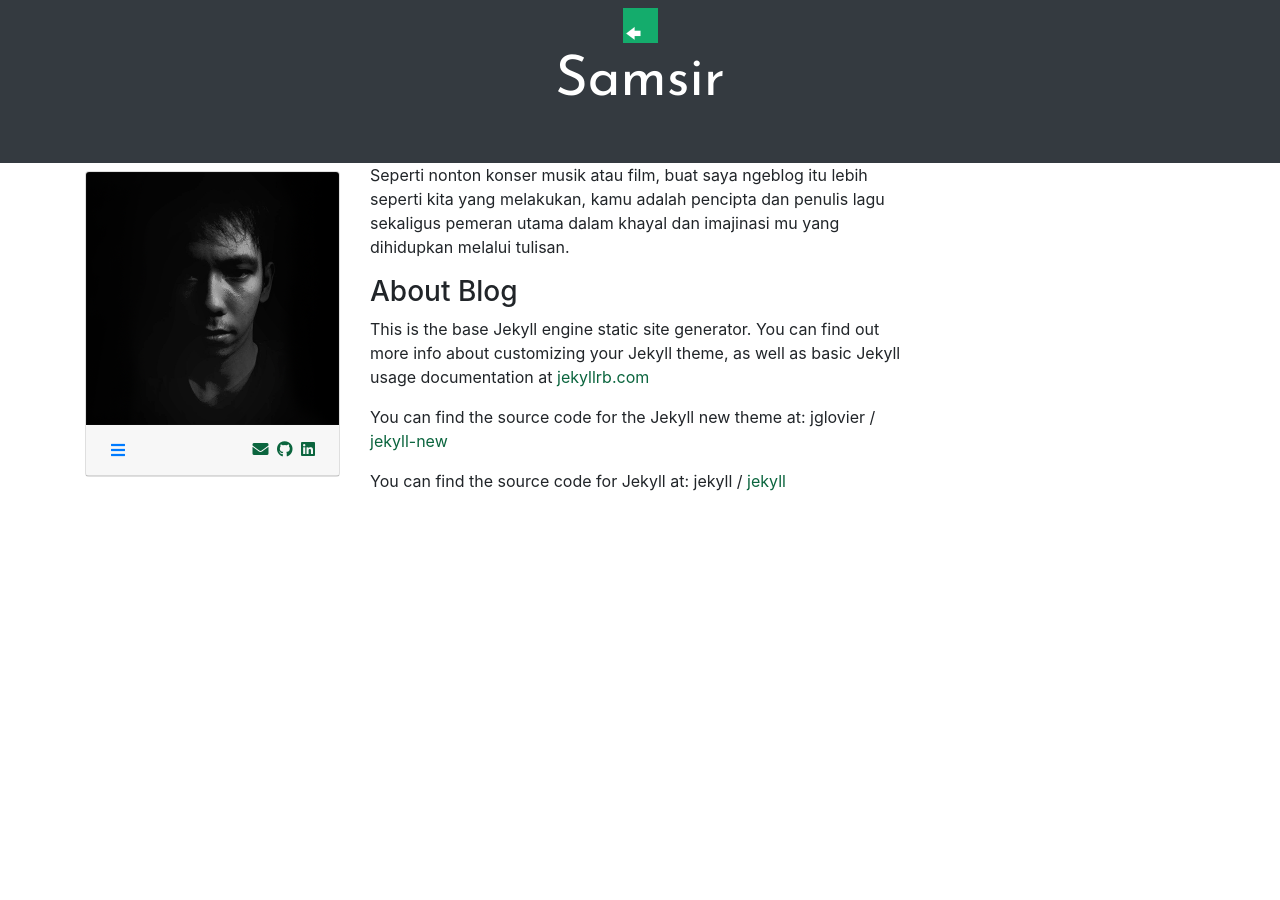
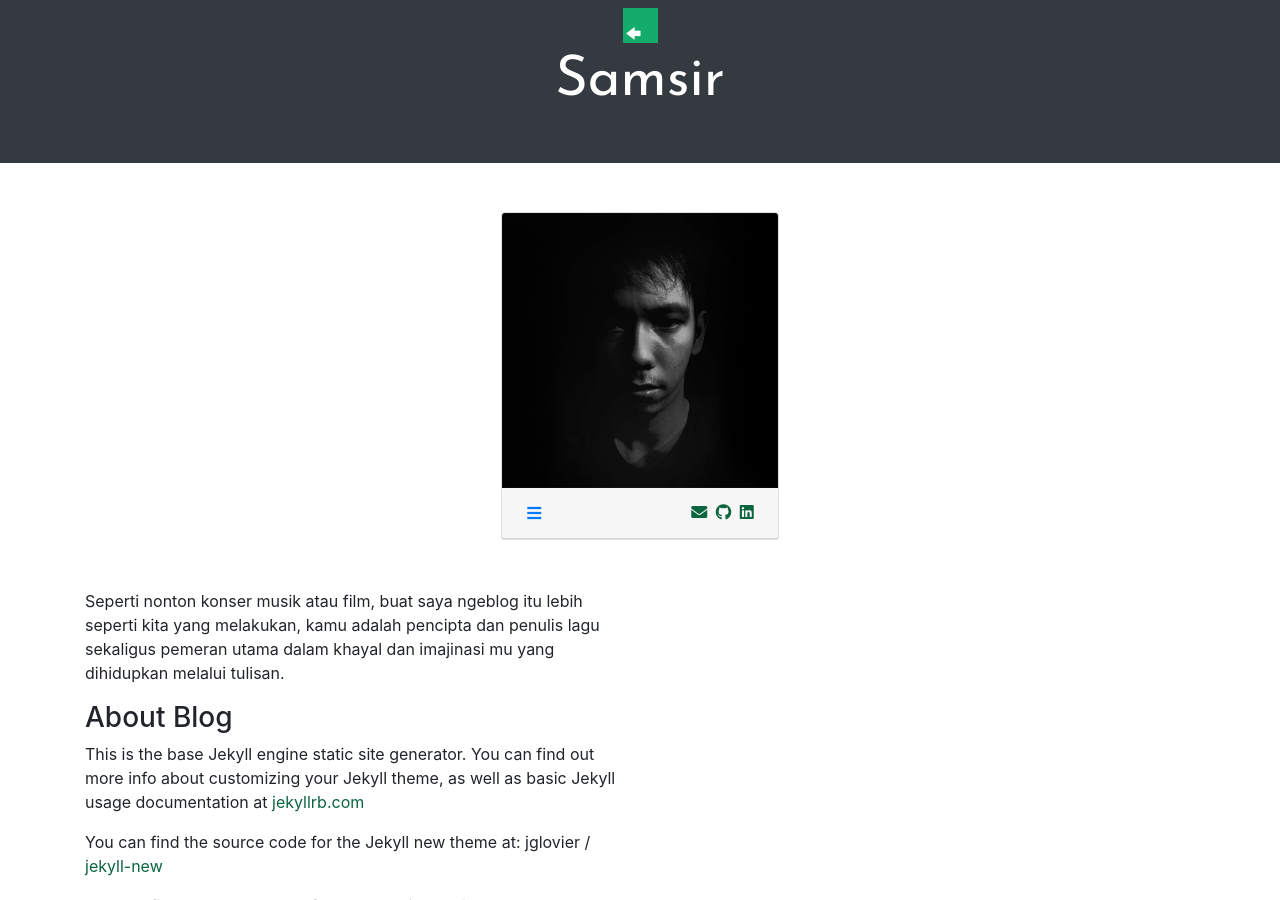
Before and after one commit to samsir/rumah, a Jekyll site: the page built from index.md, in a window 1280 px wide and 900 px high. Built offline with Jekyll 4.4.1, drawn with Linux system fonts in a browser that asks for light colours.

Commit message:
Update aside.html

```diff
--- a/_includes/aside.html
+++ b/_includes/aside.html
@@ -1,6 +1,6 @@
-<aside class="sidebar col-md-3 pb-5" role="menu">
+<aside class="sidebar col-sm-12 align-self-center" role="menu">
     <div class="py-2 sticky-top flex-grow-1">
-         <div class="card">
+         <div class="card card-block w-25 mx-auto">
              <a href="{{ site.url }}"><img class="card-img-top disable-user-select" alt="avatar" src="{{ site.baseurl }}/assets/images/ava.png" alt="{{ site.url }}"></a>
 <div class="accordion" id="accordionNav">
     <div class="card-header clearfix" id="headingNav">
```
